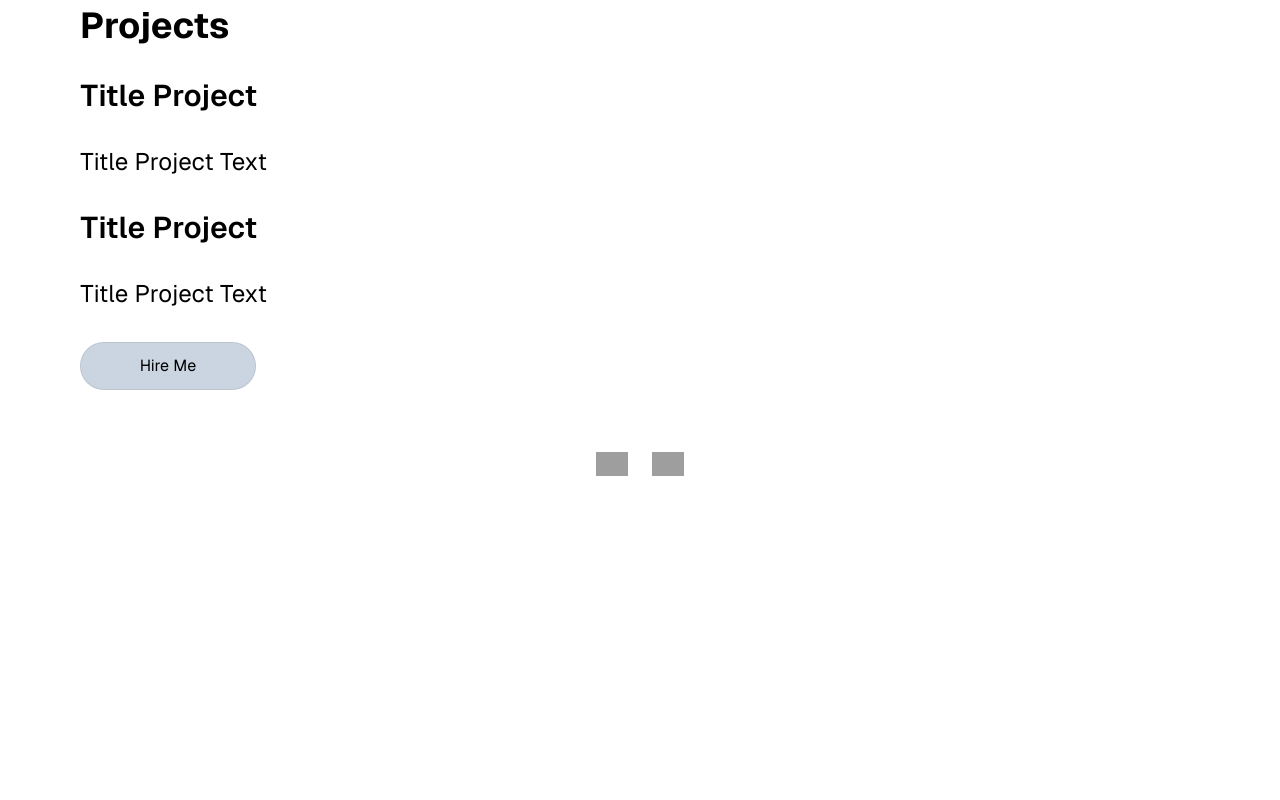
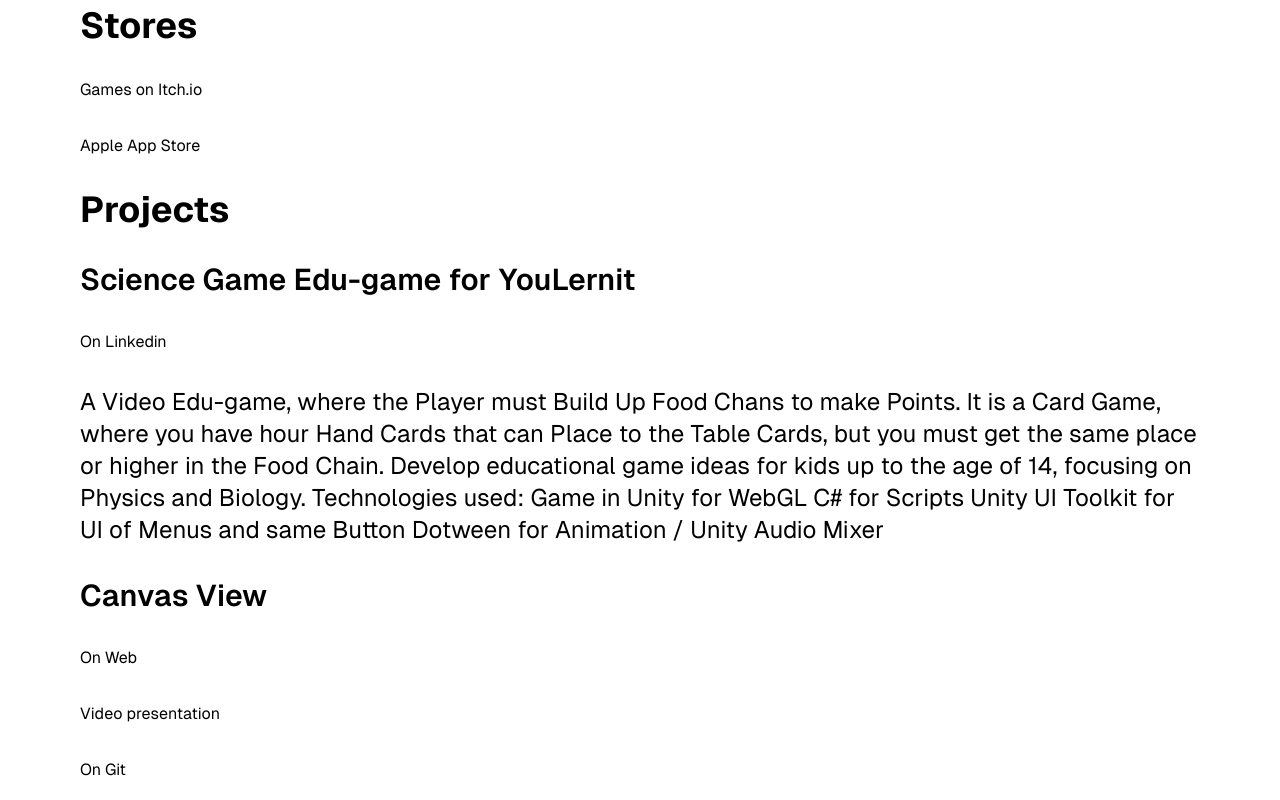
Before and after one commit to Bernkra96/portfolio, a Next.js app: page / in a window 1280 px wide. Shown: the part 1320-2120 px from the top of the page. Before the commit the page ends 1874 px from the top, so only its background shows below. Built offline with nearby package versions, Linux system fonts and the light colour scheme; grey boxes are pictures that could not be loaded.

Commit message:
Uptate projects and add tapmlet

```diff
--- a/src/app/page.tsx
+++ b/src/app/page.tsx
@@ -70,28 +70,97 @@
         <p className="text-2xl text-center sm:text-left font-[family-name:var(--font-geist-mono)">
           Scrum
         </p>
+
+        <h2 className="text-4xl text-center sm:text-left font-[family-name:var(--font-geist-mono) font-bold">
+          {' '}
+          Stores
+        </h2>
+        <a
+          href="https://bernkra.itch.io/"
+          target="_blank"
+          rel="noopener noreferrer"
+        >
+          Games on Itch.io
+        </a>
+        <a
+          href="https://apps.apple.com/ch/developer/bernhard-kratky/id1635313235"
+          target="_blank"
+          rel="noopener noreferrer"
+        >
+          Apple App Store
+        </a>
+
         <h2 className="text-4xl text-center sm:text-left font-[family-name:var(--font-geist-mono) font-bold">
           {' '}
           Projects
         </h2>
+
         <div className="flex flex-col gap-8 row-start-2 items-center sm:items-start">
           <div className="flex flex-col gap-8 row-start-2 items-center sm:items-start">
             <h3 className="text-3xl text-center sm:text-left font-[family-name:var(--font-geist-mono) font-semibold ">
-              Title Project
+              Science Game Edu-game for YouLernit
             </h3>
 
+            <a
+              href="https://www.linkedin.com/in/bernhard-kratky/"
+              target="_blank"
+              rel="noopener noreferrer"
+            >
+              On Linkedin
+            </a>
+
             <p className="text-2xl text-center sm:text-left font-[family-name:var(--font-geist-mono)">
-              Title Project Text
+              A Video Edu-game, where the Player must Build Up Food Chans to
+              make Points. It is a Card Game, where you have hour Hand Cards
+              that can Place to the Table Cards, but you must get the same place
+              or higher in the Food Chain. Develop educational game ideas for
+              kids up to the age of 14, focusing on Physics and Biology.
+              Technologies used: Game in Unity for WebGL C# for Scripts Unity UI
+              Toolkit for UI of Menus and same Button Dotween for Animation /
+              Unity Audio Mixer
             </p>
           </div>
 
           <div className="flex flex-col gap-8 row-start-2 items-center sm:items-start">
             <h3 className="text-3xl text-center sm:text-left font-[family-name:var(--font-geist-mono) font-semibold ">
-              Title Project
+              Canvas View
             </h3>
 
+            <a
+              href="https://final-project-uplevelt.fly.dev/"
+              target="_blank"
+              rel="noopener noreferrer"
+            >
+              On Web
+            </a>
+
+            <a
+              href="https://youtu.be/TIJNlu8PHhc"
+              target="_blank"
+              rel="noopener noreferrer"
+            >
+              Video presentation
+            </a>
+
+            <a
+              href="https://github.com/Bernkra96/final-project"
+              target="_blank"
+              rel="noopener noreferrer"
+            >
+              On Git
+            </a>
+
             <p className="text-2xl text-center sm:text-left font-[family-name:var(--font-geist-mono)">
-              Title Project Text
+              A social media web application, where users can login and make
+              posts on the page or comment on posts. Users can delete their
+              posts/comments. and admins can delete all. Key features: Design
+              from scratch with Tailwind CCS Admin control via Rest API and
+              database check User authentication with session tokens and cookies
+              User authorization with REST API Database creation and management
+              with PostgreSQL Implementation of database migration Files written
+              in TypeScript Deployment via Fly.io Technologies used: Next.js,
+              TypeScript, Tailwind CCS, Docker, Fly.io, Cookies, Migrations,
+              Rest API
             </p>
           </div>
         </div>
@@ -143,3 +212,31 @@
     </div>
   );
 }
+
+//Project Tamped
+// <div className="flex flex-col gap-8 row-start-2 items-center sm:items-start">
+//            <h3 className="text-3xl text-center sm:text-left font-[family-name:var(--font-geist-mono) font-semibold ">
+//              Title Project
+//            </h3>
+//
+//            <a
+//              href="https://www.linkedin.com/in/bernhard-kratky/"
+//              target="_blank"
+//              rel="noopener noreferrer"
+//            >
+//              https://www.linkedin.com/in/bernhard-kratky/
+//            </a>
+//
+//            <a
+//              href="https://www.linkedin.com/in/bernhard-kratky/"
+//              target="_blank"
+//              rel="noopener noreferrer"
+//            >
+//              https://www.linkedin.com/in/bernhard-kratky/
+//            </a>
+//
+//            <p className="text-2xl text-center sm:text-left font-[family-name:var(--font-geist-mono)">
+//      Title Project Text
+// </p>
+// </div>
+// </div>
```
